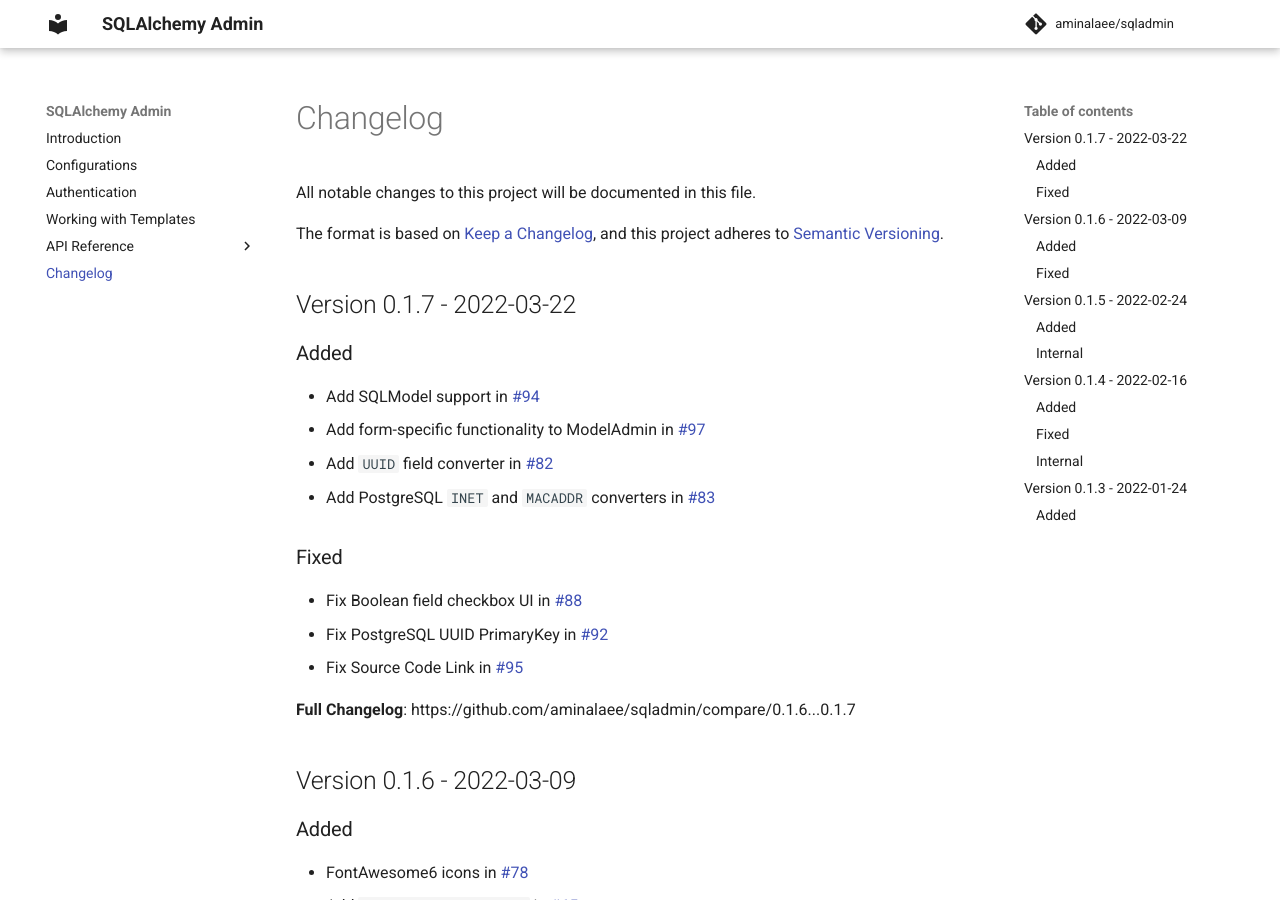
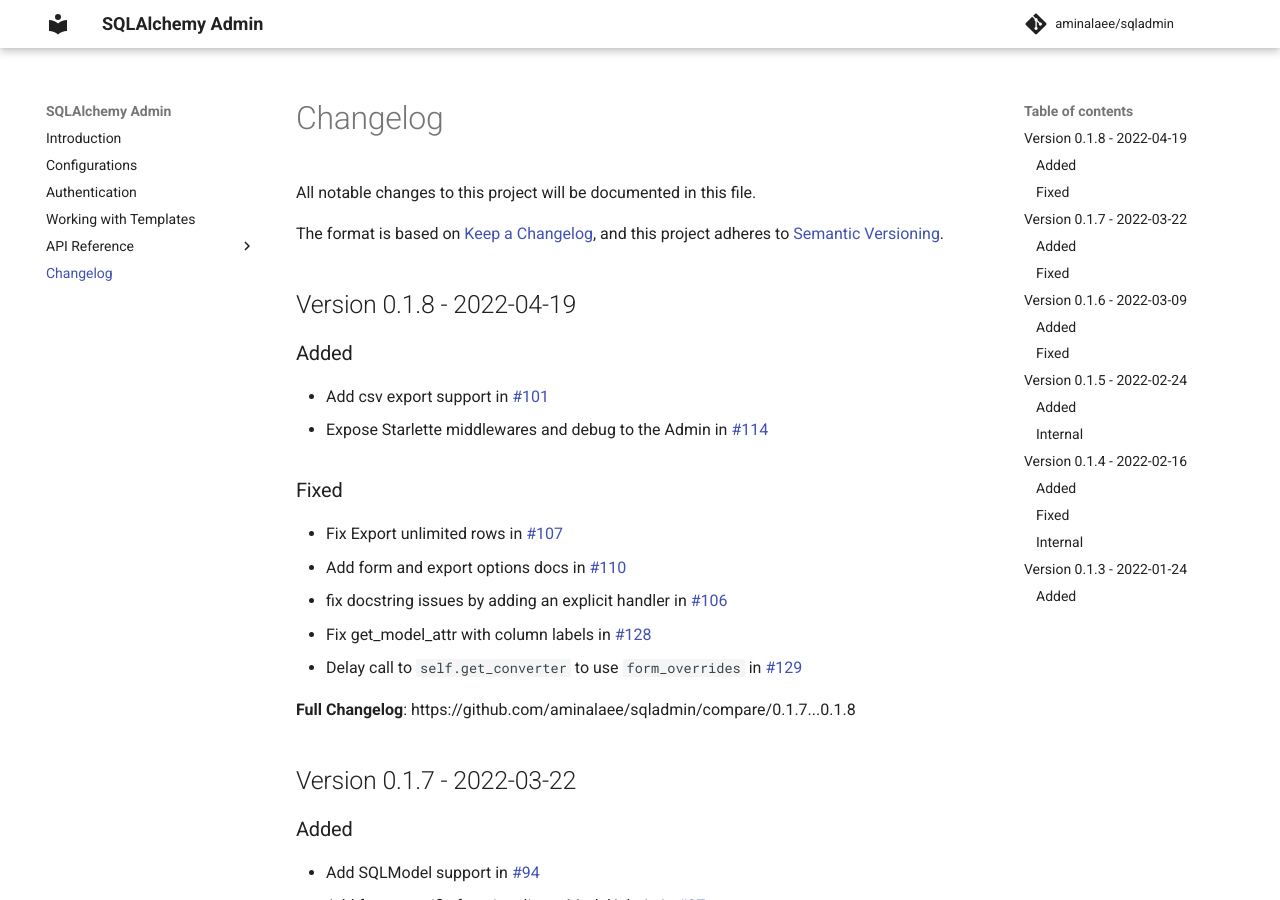
Before and after one commit to aminalaee/sqladmin, an MkDocs documentation site: the page built from docs/changelog.md, in a window 1280 px wide and 900 px high. Built offline with MkDocs 1.6.1 and Material for MkDocs 9.7.7, drawn with Linux system fonts in a browser that asks for light colours; comment, search, counter and statistics services are not loaded.

Commit message:
Version 0.1.8 (#136)

```diff
--- a/docs/changelog.md
+++ b/docs/changelog.md
@@ -3,6 +3,23 @@
 
 The format is based on [Keep a Changelog](https://keepachangelog.com/en/1.0.0/),
 and this project adheres to [Semantic Versioning](https://semver.org/spec/v2.0.0.html).
+
+## Version 0.1.8 - 2022-04-19
+
+### Added
+
+* Add csv export support in [#101](https://github.com/aminalaee/sqladmin/pull/101)
+* Expose Starlette middlewares and debug to the Admin in [#114](https://github.com/aminalaee/sqladmin/pull/114)
+
+### Fixed
+
+* Fix Export unlimited rows in [#107](https://github.com/aminalaee/sqladmin/pull/107)
+* Add form and export options docs in [#110](https://github.com/aminalaee/sqladmin/pull/110)
+* fix docstring issues by adding an explicit handler in [#106](https://github.com/aminalaee/sqladmin/pull/106)
+* Fix get_model_attr with column labels in [#128](https://github.com/aminalaee/sqladmin/pull/128)
+* Delay call to `self.get_converter` to use `form_overrides` in [#129](https://github.com/aminalaee/sqladmin/pull/129)
+
+**Full Changelog**: https://github.com/aminalaee/sqladmin/compare/0.1.7...0.1.8
 
 ## Version 0.1.7 - 2022-03-22
 
--- a/setup.cfg
+++ b/setup.cfg
@@ -1,6 +1,6 @@
 [metadata]
 name = sqladmin
-version = 0.1.7
+version = 0.1.8
 author = Amin Alaee
 author_email = mohammadamin.alaee@gmail.com
 description = Admin interface for SQLAlchemy.
--- a/sqladmin/__init__.py
+++ b/sqladmin/__init__.py
@@ -1,7 +1,7 @@
 from sqladmin.application import Admin
 from sqladmin.models import ModelAdmin
 
-__version__ = "0.1.7"
+__version__ = "0.1.8"
 
 __all__ = [
     "Admin",
```
Also changed, not shown: CHANGELOG.md (+21 -0 lines).
